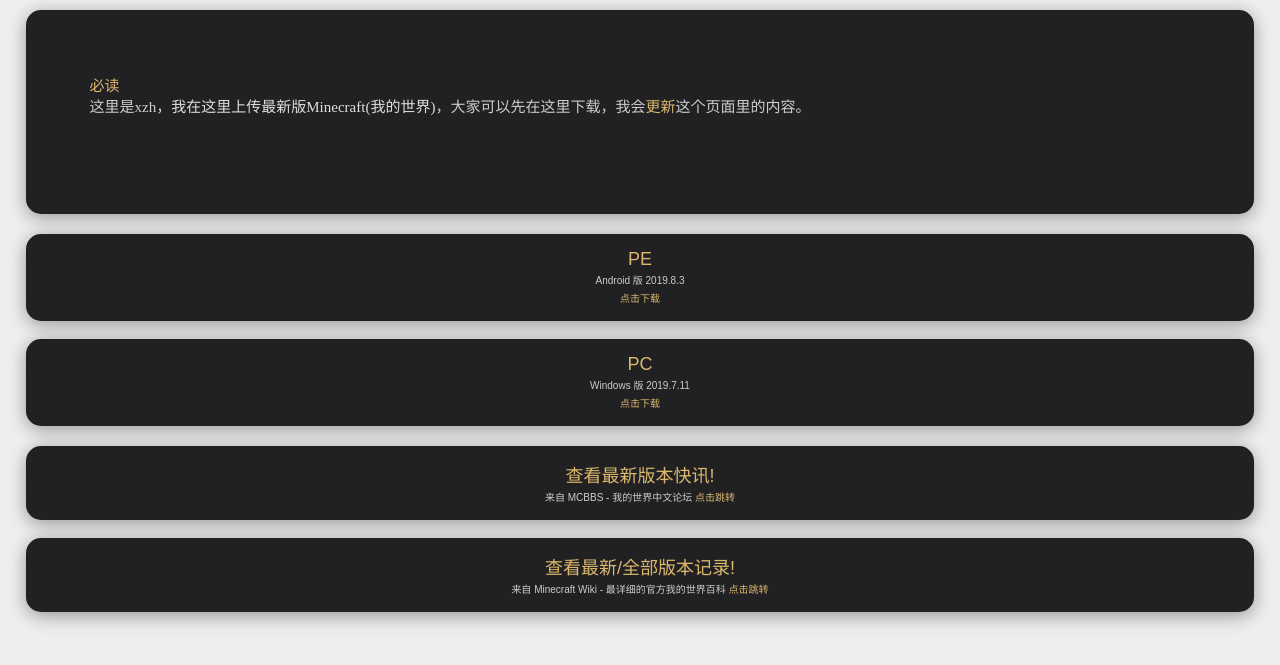
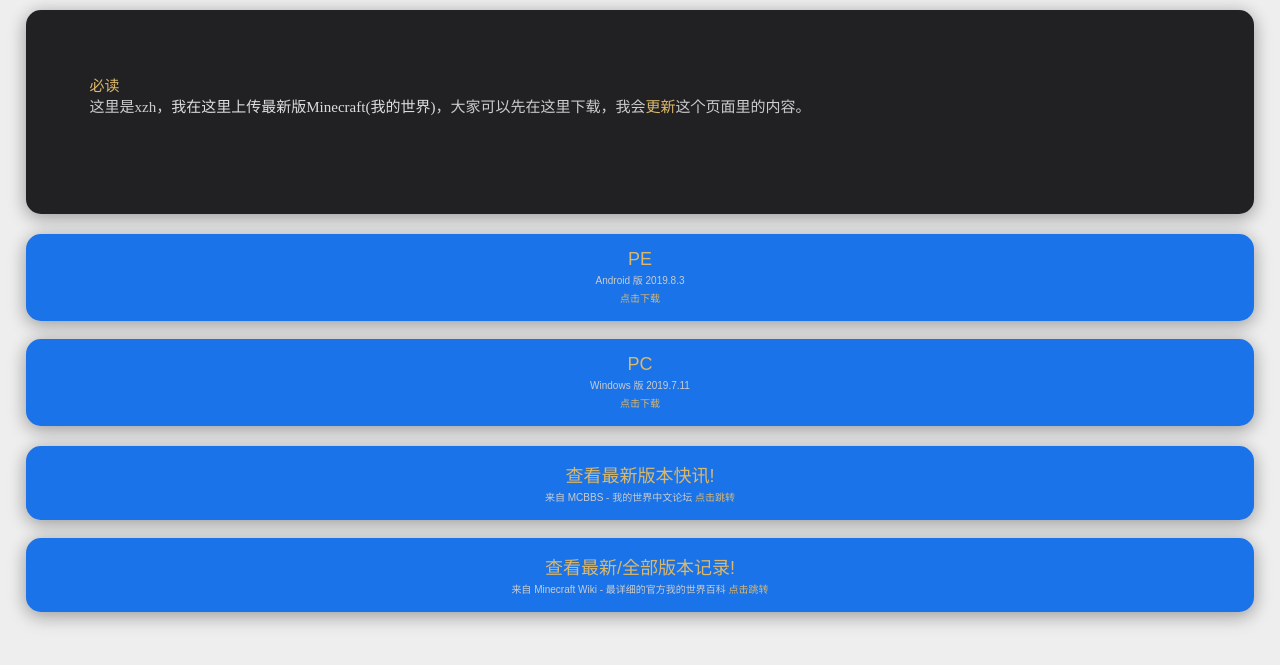
Before and after one commit to xingzhenghang/xingzhenghang.github.io, a PHP site: page /mcxz/index.html in a window 1280 px wide. Shown: the top 665 px of the page. Run offline with PHP 8.4, Linux system fonts and the light colour scheme.

Commit message:
Update styles.css

```diff
--- a/mcxz/index_files/styles.css
+++ b/mcxz/index_files/styles.css
@@ -55,7 +55,7 @@ img{
 }
 
 div button {
-  background-color: rgb(33,33,36);
+  background-color: rgb(26, 115, 232);
   border: none;
   color:rgb(219,184,107);
   padding: 15px 20px;
@@ -71,7 +71,7 @@ div button {
 
 button .button0{
   font-size: 18px;
-  background-color: rgb(33,33,36)
+  background-color: rgb(26, 115, 232)
 }
 
   .button1{
@@ -80,6 +80,6 @@ button .button0{
 }
 
 button .little{
-  background-color: rgb(33,33,36);
+  background-color: rgb(26, 115, 232);
   font-size: 10px;
 }
```
